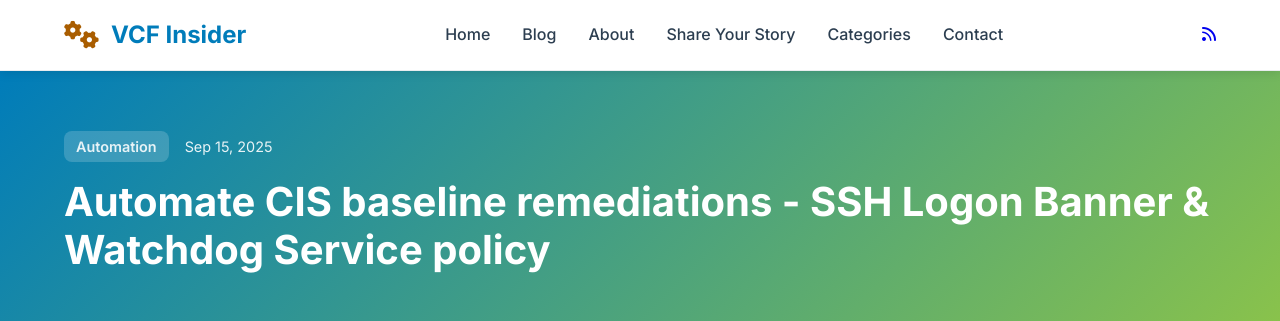
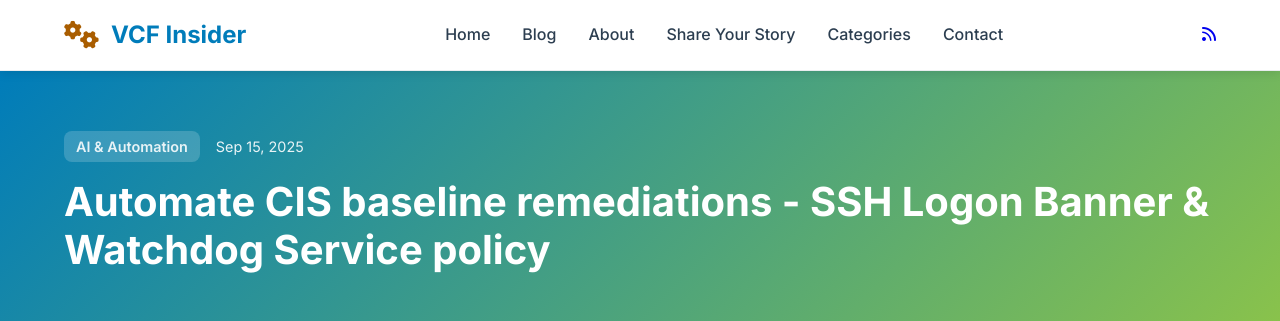
Before and after one commit to krieg121/VCFInsider, a Jekyll site: the page built from _posts/2025-09-15-automate-cis-baseline-remediations---ssh-logon-banner-and-watchdog-service-policy.md, in a window 1280 px wide and 900 px high. Shown: the top 321 px of the window. Built offline with Jekyll 4.4.1, drawn with Linux system fonts in a browser that asks for light colours.

Commit message:
Templates: image fallback (featured_image→image) + category fallback; post downloads updated

```diff
--- a/_posts/2025-09-15-automate-cis-baseline-remediations---ssh-logon-banner-and-watchdog-service-policy.md
+++ b/_posts/2025-09-15-automate-cis-baseline-remediations---ssh-logon-banner-and-watchdog-service-policy.md
@@ -2,7 +2,7 @@
 layout: post
 title: "Automate CIS baseline remediations - SSH Logon Banner & Watchdog Service policy"
 date: 2025-09-15 09:00:00 -0500
-categories: [Automation]
+categories: ["AI & Automation"]
 tags: [Automation, PowerCLI]
 image: /assets/images/posts/2025-09-15-automate-cis-baseline-remediations---ssh-logon-banner-and-watchdog-service-policy/cover.png
 description: "Quick PowerCLI fixes to meet CIS checks: add an SSH logon banner and update ESXi watchdog service policies across your fleet."
--- a/index.html
+++ b/index.html
@@ -38,7 +38,7 @@
 
             <article class="article-card">
                 {% if post.featured_image %}
-                <img src="{{ post.featured_image | relative_url }}" alt="{{ post.title | escape }}" class="article-image">
+                <img src="{{ post.featured_image | default: post.image | relative_url }}" alt="{{ post.title | escape }}" class="article-image">
                 {% endif %}
 
                 <div class="article-content">
```
